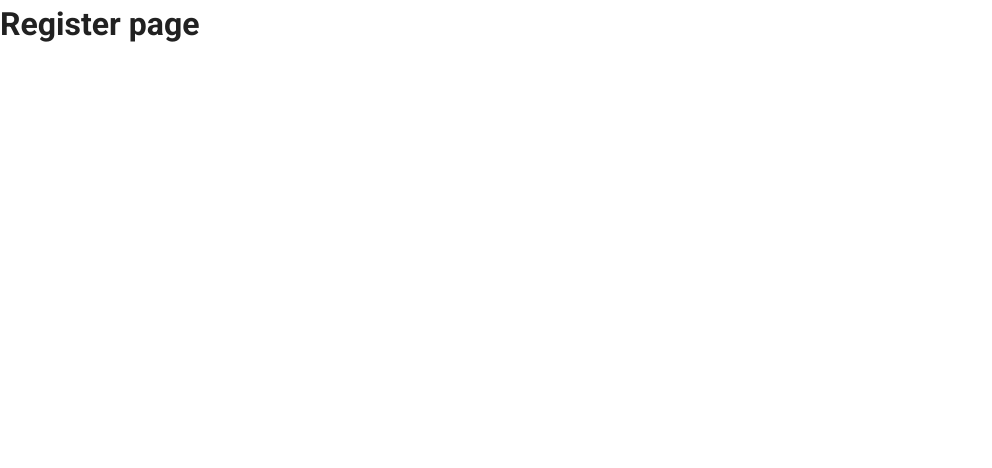
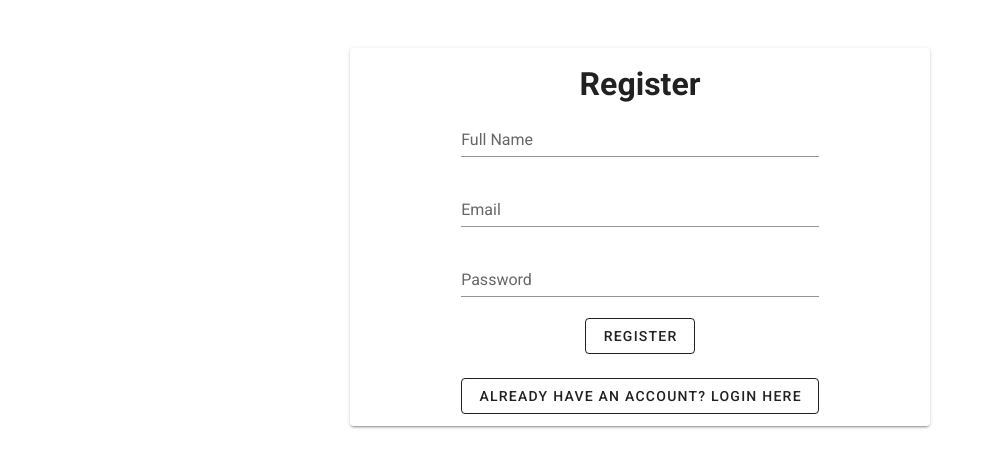
Before and after one commit to chakeera/TodoAppProject, a Vue app: page /#/register in a window 1280 px wide. Shown: the top 468 px of the page, without its empty margins (0-992 px from the left). Built offline with nearby package versions, Linux system fonts and the light colour scheme.

Commit message:
register vuetify

```diff
--- a/src/components/Register.vue
+++ b/src/components/Register.vue
@@ -1,7 +1,76 @@
 <template>
- <div id="register">
-    <h1>Register page</h1>
- </div>
+  <div id="Login">
+    <br>
+    <br>
+    <v-container align-center justify-center>
+      <v-layout align-center justify-center>
+        <v-flex xs12 sm6 justify-center>
+          <v-card class="login-card">
+            <!-- Login/Signin -->
+            <v-layout row align-center justify-center>
+              <!-- <v-form @submit.prevent="onSignin"> -->
+                <v-form>
+                <v-flex xs12 class="py-3">
+                  <h1 class="text-center">Register</h1>
+                  <v-text-field
+                    name="name"
+                    label="Full Name"
+                    id="name"
+                    v-model="name"
+                    type="text"
+                    required
+                  >
+                  </v-text-field>
+                     <v-text-field
+                    name="email"
+                    label="Email"
+                    id="email"
+                    v-model="email"
+                    type="email"
+                    required
+                  >
+                  </v-text-field>
+                  <v-text-field
+                    name="password"
+                    label="Password"
+                    id="password"
+                    v-model="password"
+                    type="password"
+                    required
+                  ></v-text-field>
+
+                  <div class="text-center">
+                    <v-btn
+                      outlined
+                      type="submit"
+                      :disabled="loading"
+                      :loading="loading"
+                    >
+                      Register
+                      <!-- <span slot="loader" class="custom-loader"> </span> -->
+                    </v-btn>
+                    </div>
+                </v-flex>
+                    <v-flex xs12 class="py-3">
+                  <div class="text-center">
+                    <v-btn
+                      outlined
+                      type="submit"
+                      :disabled="loading"
+                      :loading="loading"
+                    >
+                      Already have an account? Login here
+                      <!-- <span slot="loader" class="custom-loader"> </span> -->
+                    </v-btn>
+                  </div>
+                </v-flex>
+              </v-form>
+            </v-layout>
+          </v-card>
+        </v-flex>
+      </v-layout>
+    </v-container>
+  </div>
 </template>
 <script>
 export default {
```
